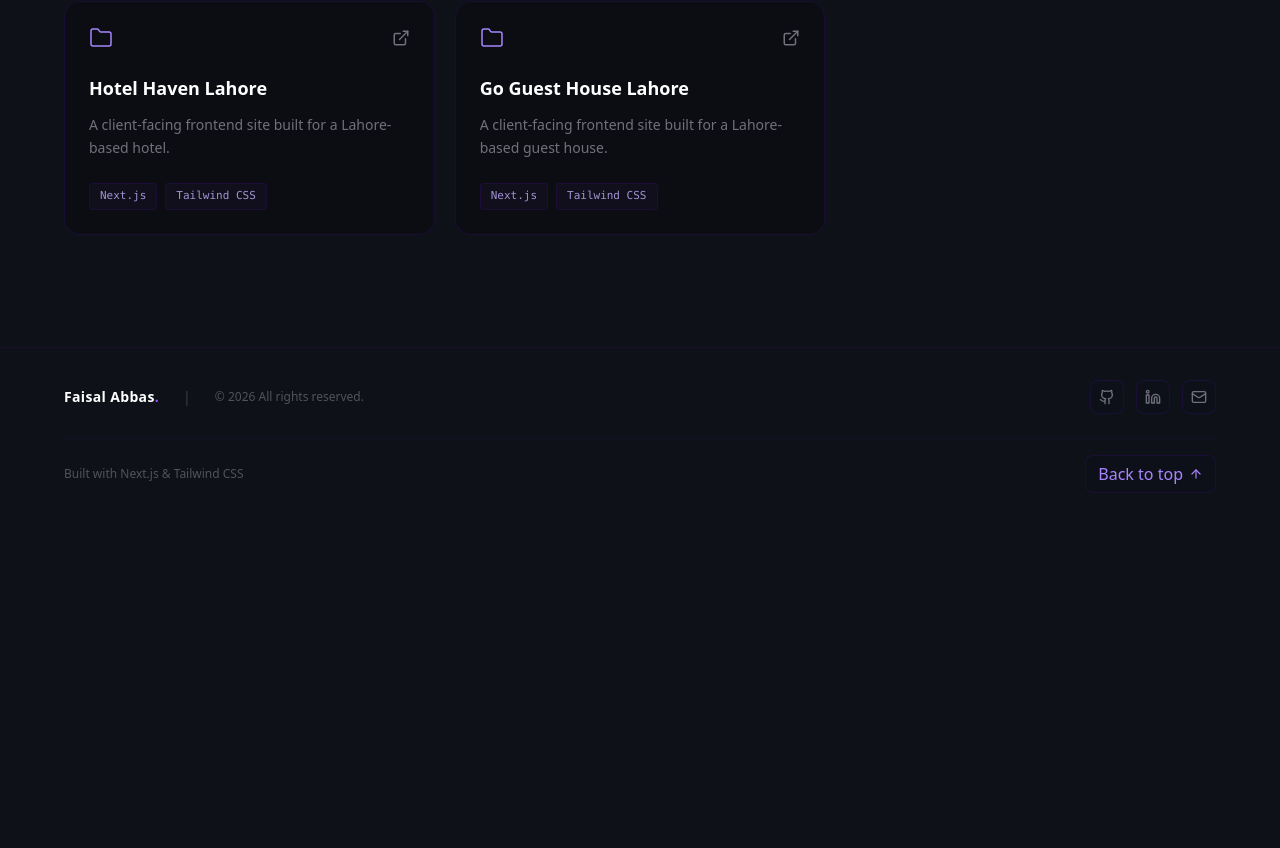
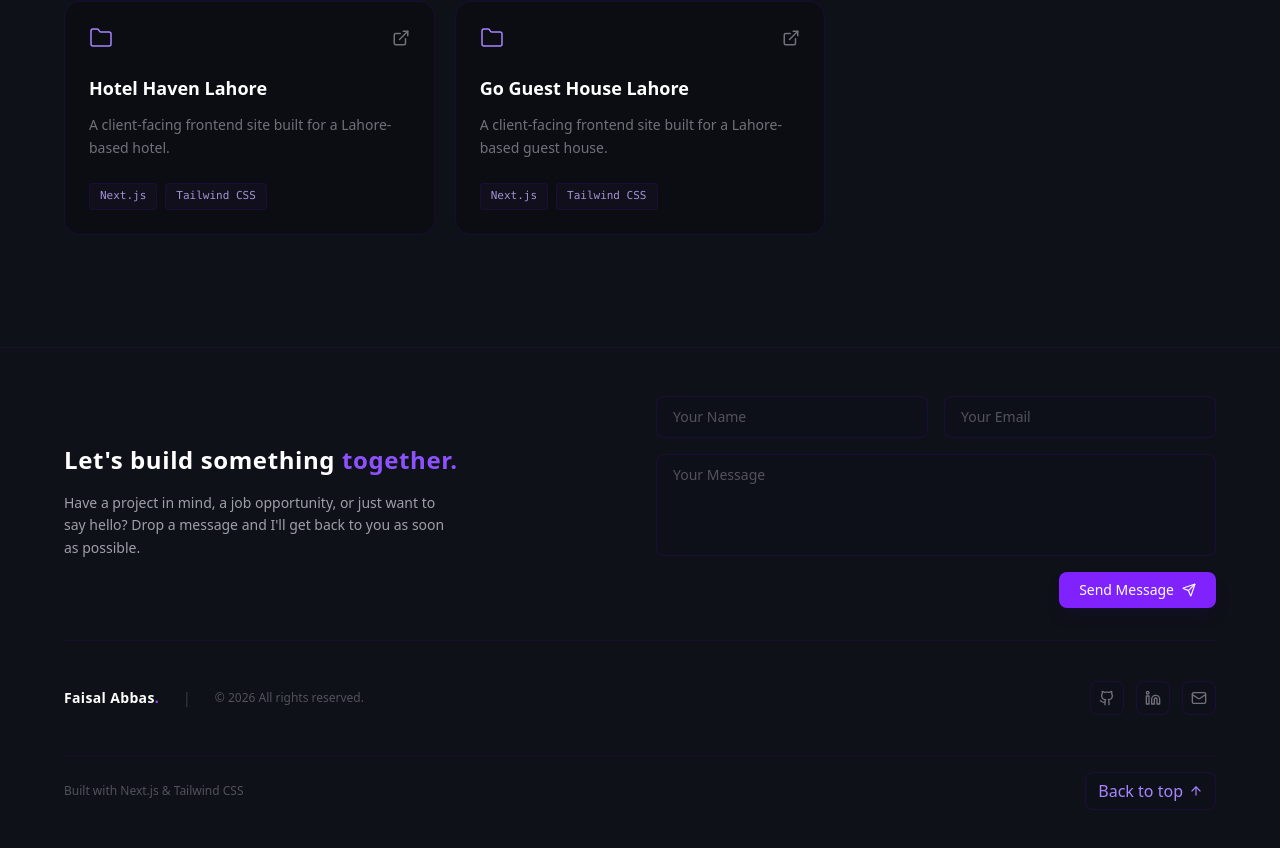
Before and after one commit to kaze1-dev/portfolio, a Next.js app: page / in a window 1280 px wide. Shown: the part 3437-4285 px from the top of the page. Before the commit the page ends 3962 px from the top, so only its background shows below. Built offline with nearby package versions, Linux system fonts and the light colour scheme.

Commit message:
Feat: contact form & api endpoint

```diff
--- /dev/null
+++ b/app/api/contact/route.ts
@@ -0,0 +1,37 @@
+import { NextRequest, NextResponse } from 'next/server';
+import { Resend } from 'resend';
+
+const resend = new Resend(process.env.RESEND_API_KEY);
+
+export async function POST(request: NextRequest) {
+  try {
+    const { name, email, message } = await request.json();
+
+    if (!name || !email || !message) {
+      return NextResponse.json(
+        { error: 'Please fill out all fields.' },
+        { status: 400 }
+      );
+    }
+    await resend.emails.send({
+      from: 'Portfolio Contact <onboarding@resend.dev>',
+      to: 'kaze0001111@gmail.com',
+      subject: `New Portfolio Lead from ${name}`,
+      html: `
+        <h3>New Message from your Portfolio Site</h3>
+        <p><strong>Name:</strong> ${name}</p>
+        <p><strong>Email:</strong> ${email}</p>
+        <p><strong>Message:</strong></p>
+        <p style="white-space: pre-wrap;">${message}</p>
+      `,
+    });
+
+    return NextResponse.json({ success: true }, { status: 200 });
+  } catch (error) {
+    console.error('Email error:', error);
+    return NextResponse.json(
+      { error: 'Internal server error. Failed to send message.' },
+      { status: 500 }
+    );
+  }
+}
--- a/components/Footer.tsx
+++ b/components/Footer.tsx
@@ -1,16 +1,147 @@
 "use client"
-import React from 'react'
-import { LuArrowUp, LuGithub, LuLinkedin, LuMail } from 'react-icons/lu'
+import React, { useState } from 'react'
+import { LuArrowUp, LuGithub, LuLinkedin, LuMail, LuSend } from 'react-icons/lu'
+import { z } from 'zod'
+
+const contactSchema = z.object({
+  name: z.string().min(1, 'Name is required.'),
+  email: z.string().min(1, 'Email is required.').email('Please enter a valid email address.'),
+  message: z.string().min(1, 'Message cannot be empty.'),
+})
+
+type ContactFormData = z.infer<typeof contactSchema>
 
 const Footer = () => {
+  const [formData, setFormData] = useState<ContactFormData>({ name: '', email: '', message: '' });
+  const [errors, setErrors] = useState<{ [K in keyof ContactFormData]?: string }>({});
+  const [status, setStatus] = useState<'idle' | 'submitting' | 'success' | 'error'>('idle');
+
   const scrollToTop = () => {
     window.scrollTo({ top: 0, behavior: 'smooth' });
   };
 
+  const handleChange = (e: React.ChangeEvent<HTMLInputElement | HTMLTextAreaElement>) => {
+    setFormData({ ...formData, [e.target.name]: e.target.value });
+    if (errors[e.target.name as keyof ContactFormData]) {
+      setErrors({ ...errors, [e.target.name]: undefined });
+    }
+  };
+
+  const handleSubmit = async (e: React.SyntheticEvent) => {
+    e.preventDefault();
+    const result = contactSchema.safeParse(formData);
+
+    if (!result.success) {
+      const formattedErrors: typeof errors = {};
+      result.error.issues.forEach((issue) => {
+        const fieldName = issue.path[0] as keyof ContactFormData;
+        formattedErrors[fieldName] = issue.message;
+      });
+      setErrors(formattedErrors);
+      return;
+    }
+
+    setErrors({});
+    setStatus('submitting');
+
+    try {
+      const response = await fetch('/api/contact', {
+        method: 'POST',
+        headers: { 'Content-Type': 'application/json' },
+        body: JSON.stringify(formData),
+      });
+      if (response.ok) {
+        setStatus('success');
+        setFormData({ name: '', email: '', message: '' });
+      } else {
+        setStatus('error');
+      }
+    } catch (error) {
+      console.error(error);
+      setStatus('error');
+    }
+  };
+
   return (
-    <footer className="bg-[#0E1117] text-zinc-500 py-8 px-4 border-t border-violet-950/30">
-      <div className="max-w-6xl mx-auto flex flex-col gap-6">
-
+    <footer className="bg-[#0E1117] text-zinc-500 py-12 px-4 border-t border-violet-950/30">
+      <div className="max-w-6xl mx-auto flex flex-col gap-10">
+        <div className="grid grid-cols-1 md:grid-cols-2 gap-8 pb-8 border-b border-violet-950/20">
+          <div className="flex flex-col justify-center space-y-4">
+            <h2 className="text-2xl font-bold text-white tracking-wide">
+              Let's build something <span className="text-violet-500">together.</span>
+            </h2>
+            <p className="text-sm text-zinc-400 max-w-sm leading-relaxed">
+              Have a project in mind, a job opportunity, or just want to say hello? Drop a message and I'll get back to you as soon as possible.
+            </p>
+          </div>
+          <form onSubmit={handleSubmit} className="flex flex-col gap-4" noValidate>
+            <div className="grid grid-cols-1 sm:grid-cols-2 gap-4">
+              <div className="flex flex-col gap-1.5">
+                <input
+                  type="text"
+                  name="name"
+                  placeholder="Your Name"
+                  value={formData.name}
+                  onChange={handleChange}
+                  className={`w-full px-4 py-2.5 rounded-lg border bg-[#13111F]/30 text-zinc-200 placeholder-zinc-600 focus:bg-[#13111F]/60 focus:outline-none transition-all duration-200 text-sm ${
+                    errors.name
+                      ? 'border-rose-500/50 focus:border-rose-500'
+                      : 'border-violet-950/40 focus:border-violet-500/50'
+                  }`}
+                />
+                {errors.name && <span className="text-xs text-rose-500 px-1">{errors.name}</span>}
+              </div>
+              <div className="flex flex-col gap-1.5">
+                <input
+                  type="email"
+                  name="email"
+                  placeholder="Your Email"
+                  value={formData.email}
+                  onChange={handleChange}
+                  className={`w-full px-4 py-2.5 rounded-lg border bg-[#13111F]/30 text-zinc-200 placeholder-zinc-600 focus:bg-[#13111F]/60 focus:outline-none transition-all duration-200 text-sm ${
+                    errors.email
+                      ? 'border-rose-500/50 focus:border-rose-500'
+                      : 'border-violet-950/40 focus:border-violet-500/50'
+                  }`}
+                />
+                {errors.email && <span className="text-xs text-rose-500 px-1">{errors.email}</span>}
+              </div>
+            </div>
+            <div className="flex flex-col gap-1.5">
+              <textarea
+                name="message"
+                rows={4}
+                placeholder="Your Message"
+                value={formData.message}
+                onChange={handleChange}
+                className={`w-full px-4 py-2.5 rounded-lg border bg-[#13111F]/30 text-zinc-200 placeholder-zinc-600 focus:bg-[#13111F]/60 focus:outline-none transition-all duration-200 text-sm resize-none ${
+                  errors.message
+                    ? 'border-rose-500/50 focus:border-rose-500'
+                    : 'border-violet-950/40 focus:border-violet-500/50'
+                }`}
+              />
+              {errors.message && <span className="text-xs text-rose-500 px-1">{errors.message}</span>}
+            </div>
+            <div className="flex items-center justify-between gap-4 flex-wrap">
+              <div>
+                {status === 'success' && (
+                  <p className="text-xs text-emerald-500 font-medium">Message sent successfully!</p>
+                )}
+                {status === 'error' && (
+                  <p className="text-xs text-rose-500 font-medium">Something went wrong. Please try again.</p>
+                )}
+              </div>
+              <button
+                type="submit"
+                disabled={status === 'submitting'}
+                className="flex items-center justify-center space-x-2 px-5 py-2 rounded-lg bg-violet-600 hover:bg-violet-700 text-white font-medium text-sm transition-all duration-200 shadow-lg shadow-violet-950/20 disabled:opacity-50 disabled:cursor-not-allowed ml-auto"
+              >
+                <span>{status === 'submitting' ? 'Sending...' : 'Send Message'}</span>
+                <LuSend size={14} />
+              </button>
+            </div>
+          </form>
+        </div>
         <div className="flex flex-col sm:flex-row items-center justify-between gap-4">
           <div className="flex flex-col sm:flex-row items-center gap-2 sm:gap-6 text-sm text-center sm:text-left">
             <div className="font-bold text-white tracking-wide select-none">
@@ -21,7 +152,6 @@ const Footer = () => {
               &copy; 2026 All rights reserved.
             </p>
           </div>
-
           <div className="flex items-center space-x-3">
             <a
               href="https://github.com/kaze1-dev"
@@ -49,7 +179,7 @@ const Footer = () => {
               <LuMail size={16} />
             </a>
           </div>
-        </div >
+        </div>
 
         <div className="flex items-center justify-between border-t border-violet-950/20 pt-4">
           <p className="text-xs text-zinc-600 select-none">
@@ -64,9 +194,8 @@ const Footer = () => {
             <LuArrowUp size={14} className="transition-transform duration-200 group-hover:-translate-y-0.5" />
           </button>
         </div>
-
-      </div >
-    </footer >
+      </div>
+    </footer>
   )
 }
 
--- a/components/Header.tsx
+++ b/components/Header.tsx
@@ -46,7 +46,7 @@ const Header = () => {
             <BsGithub size={20} />
           </a>
           <a
-            href="https://linkedin.com"
+            href="https://www.linkedin.com/in/faisal-abbas-codes"
             target="_blank"
             rel="noopener noreferrer"
             className="p-2 rounded-lg transition-all duration-200 hover:bg-violet-950/40 hover:text-violet-100"
--- a/package.json
+++ b/package.json
@@ -13,7 +13,9 @@
     "next": "16.2.9",
     "react": "19.2.4",
     "react-dom": "19.2.4",
-    "react-icons": "^5.6.0"
+    "react-icons": "^5.6.0",
+    "resend": "^6.17.1",
+    "zod": "^4.4.3"
   },
   "devDependencies": {
     "@tailwindcss/postcss": "^4",
```
Also changed, not shown: 1 other file (tests, documents, lock files or other folders).
